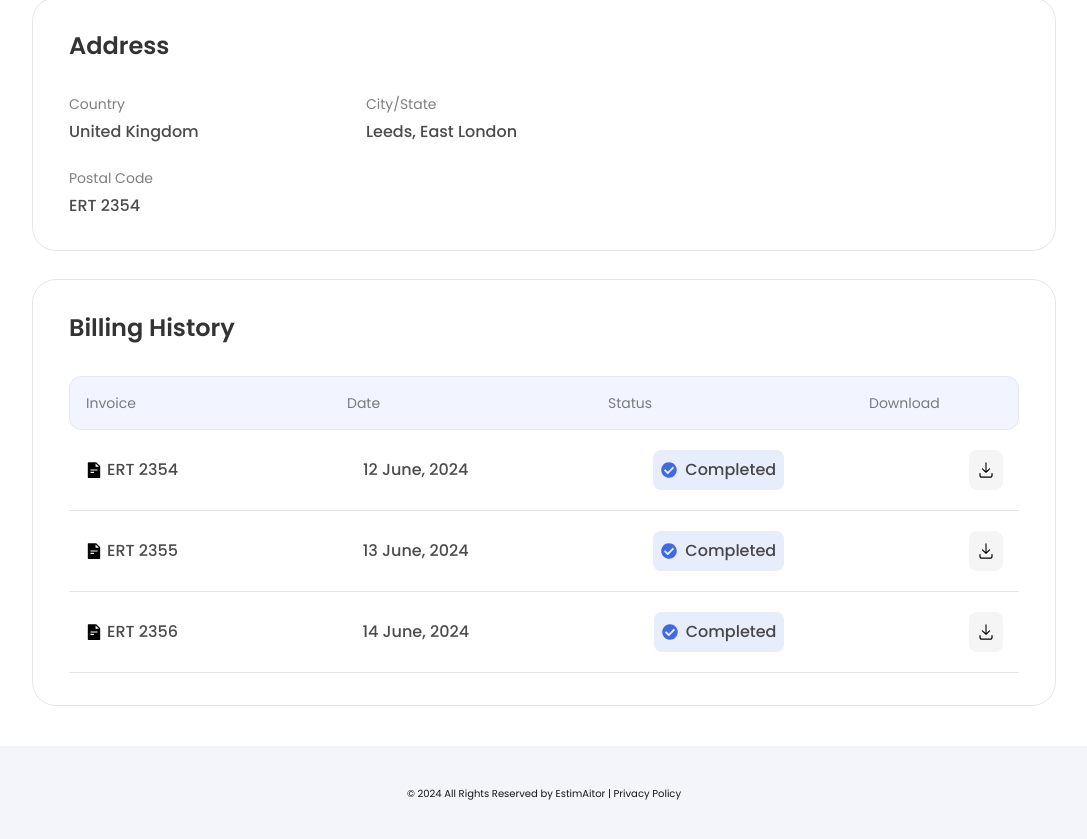
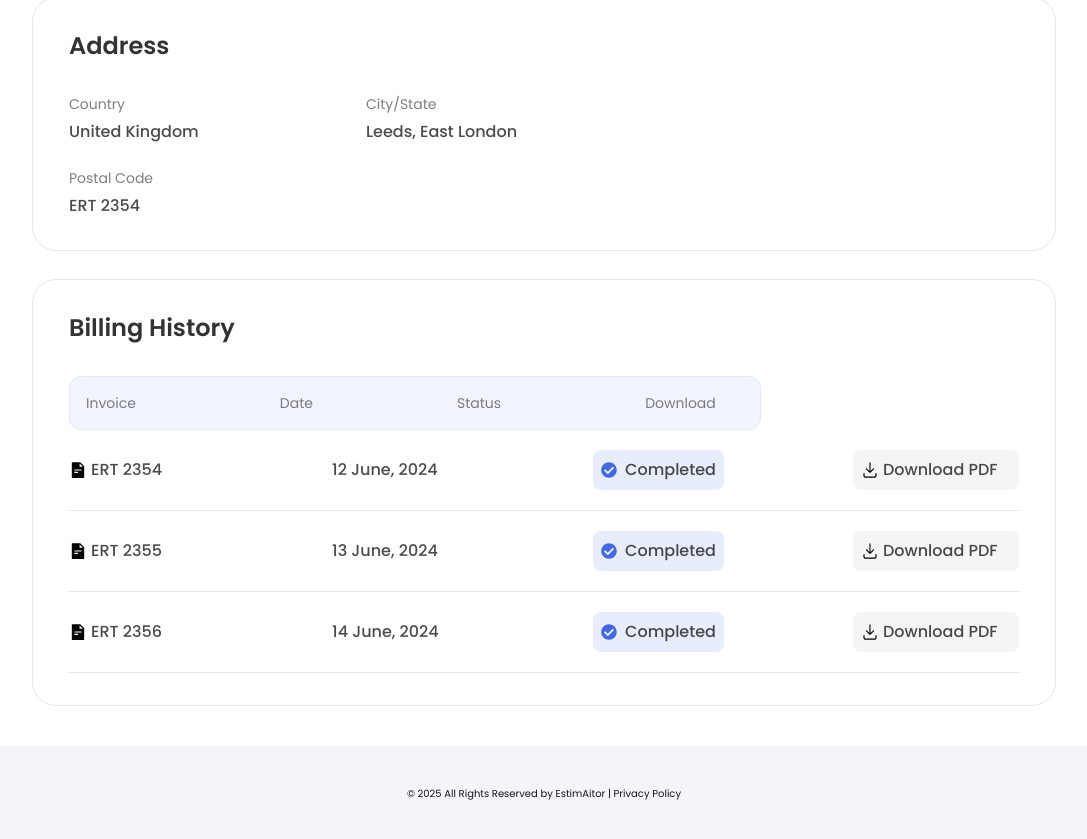
Before and after one commit to Rao-Hamza853/Estimaitor-ReactJS, a React (Vite) app: page /profile in a window 1280 px wide. Shown: the part 687-1526 px from the top of the page, without its empty margins (96-1183 px from the left). Built offline with nearby package versions, Linux system fonts and the light colour scheme; what tailwindcss-motion would draw is missing.

Commit message:
profile-page and bill-page modification

```diff
--- a/src/components/bill-navbar.jsx
+++ b/src/components/bill-navbar.jsx
@@ -7,7 +7,7 @@ import { Link } from "react-router";
 const BillNavbar = () => {
   return (
     <div className="flex items-center justify-between bg-[#f9fbff8f] fixed top-0 w-full px-6 h-16  backdrop-blur-sm z-30 md:px-10 lg:p-3 lg:px-16">
-      <img src={logo} alt="logo" className="w-32 h-auto md:w-48 lg:w-auto" />
+      <Link to="/"><img src={logo} alt="logo" className="w-32 h-auto md:w-48 lg:w-auto" /></Link>
 
       <div className="flex gap-2 xl:gap-4 items-center px-2 py-2">
         <div className="flex items-center gap-x-1.5 cursor-pointer relative group">
--- a/src/components/bills.jsx
+++ b/src/components/bills.jsx
@@ -126,7 +126,7 @@ const Bills = () => {
           </div>
         </div>
 
-        <div className="space-y-2 md:space-y-3 pb-14 lg:pb-20">
+        <div className="space-y-2 md:space-y-3 pb-5 md:pb-7 lg:pb-9">
           <div className="flex items-start justify-between">
             <p className="text-[22px] text-black opacity-70 font-[450] border-b border-[#E6EAF9] pb-4 mb-3 lg:mb-7">
               AVAILABLE PLANS
--- a/src/components/my-profile.jsx
+++ b/src/components/my-profile.jsx
@@ -73,29 +73,30 @@ const MyProfile = () => {
 
         <div className=" md:space-y- border rounded-3xl px-6 py-4 md:px-9 md:py-8">
           <h2 className="text-lg text-[#333333] font-semibold md:text-2xl mb-8">Billing History</h2>
-          <div className="grid grid-cols-4 gap-32 md:gap-56 lg:gap-32 2xl:gap-40 3xl:gap-44 p-4 bg-[#F2F5FF] border border-[#E5E8F2] rounded-xl ">
+          <div className="overflow-x-auto">
+            <div className="flex justify-between gap-x-32 md:gap-x-36 2xl:gap-x-64 3xl:gap-x-[17.7rem] p-4 w-fit bg-[#F2F5FF] border border-[#E5E8F2] rounded-xl ">
               <p className="text-sm text-black opacity-50">Invoice</p>
-            <p className="text-sm text-black opacity-50 hidden lg:block">Date</p>
-            <p className="text-sm text-black opacity-50 hidden md:block pl-0 md:pl-5 lg:pl-0">Status</p>
-            <p className="text-sm text-black opacity-50">Download</p>
+              <p className="text-sm text-black opacity-50">Date</p>
+              <p className="text-sm text-black opacity-50">Status</p>
+              <p className="text-sm text-black opacity-50 pr-24 -mr-14 lg:pr-7 lg:-mr-0 2xl:pr-9 2xl:-ml-2">Download</p>
             </div>
               {
                 billingHistory.map((item) => (
-                <div className="flex justify-between pl-3 pr-5 md:pr-6 xl:px-4 2xl:px-2 3xl:px-4 py-4 md:py-5 border-b">
+                  <div className="flex justify-between gap-x-12 md:gap-x-16 lg:gap-x-1 py-4 md:py-5 border-b">
                       <div className="flex items-center gap-1">
                         <AiFillFileText className="text-lg"/>
-                      <p className="text-base text-black opacity-70 font-medium">{item.inviceNo}</p>
+                        <p className="text-base text-black opacity-70 font-medium w-20">{item.inviceNo}</p>
                       </div>
-                    <div className="hidden lg:flex items-center">
-                      <p className="text-base text-black opacity-70 font-medium">{item.date}</p>
+                      <div className="flex items-center lg:ml-8">
+                        <p className="text-base text-black opacity-70 font-medium w-28">{item.date}</p>
                       </div>
-                    <div className="hidden md:flex items-center gap-2 bg-[#E8EDFB] py-2 px-2 rounded-lg">
+                      <div className="flex items-center gap-2 bg-[#E8EDFB] py-2 px-2 rounded-lg lg:ml-5">
                         <FaCheckCircle className=' text-[#4169E1]' />
                         <p className="text-base text-black opacity-70 font-medium">Completed</p>
                       </div>
                       <div className="flex items-center gap-1 bg-[#F5F5F5] py-2 px-2 rounded-lg cursor-pointer">
                         <RxDownload  className="text-lg"/>
-                      <p className="text-base text-black opacity-70 font-medium hidden 2xl:block">Download PDF</p>
+                        <p className="text-base text-black opacity-70 font-medium w-32">Download PDF</p>
                       </div>
                   </div>
 
@@ -103,7 +104,8 @@ const MyProfile = () => {
               }
           </div>
         </div>
-      <p className="text-[10px] text-[#17141F] text-center mt-7 md:mt-9 md:-mb-2 lg:mt-10 lg:-mb-6">© 2024 All Rights Reserved by EstimAitor  |  Privacy Policy</p>
+      </div>
+      <p className="text-[10px] text-[#17141F] text-center mt-7 md:mt-9 md:-mb-2 lg:mt-10 lg:-mb-6">© 2025 All Rights Reserved by EstimAitor  |  Privacy Policy</p>
     </div>
   )
 }
--- a/src/components/navbar.jsx
+++ b/src/components/navbar.jsx
@@ -14,7 +14,7 @@ const Navbar = () => {
   return (
     <div className="">
       <div className="flex items-center justify-between bg-[#f9fbff8f] fixed top-0 w-full px-6 h-16  backdrop-blur-sm z-30 lg:p-3 lg:px-16 ">
-        <img src={logo} alt="logo" className="w-32 h-auto md:w-48 lg:w-auto" />
+        <Link to="/"><img src={logo} alt="logo" className="w-32 h-auto md:w-48 lg:w-auto" /></Link>
         <ul className="hidden md:flex lg:flex lg:gap-5 xl:gap-14">
           <li>
             <a className="li-style" href="#hero">
--- a/src/components/profile-navbar.jsx
+++ b/src/components/profile-navbar.jsx
@@ -1,3 +1,4 @@
+import { Link } from "react-router";
 import logo from "../assets/img/logo.png";
 import profilePic from "../assets/img/profile-pic.png";
 import { FaAngleDown } from "react-icons/fa6";
@@ -5,19 +6,9 @@ import { FaAngleDown } from "react-icons/fa6";
 const ProfileNavbar = () => {
   return (
     <div className="flex items-center justify-between bg-[#f9fbff8f] fixed top-0 w-full px-6 h-16  backdrop-blur-sm z-30 md:px-10 lg:p-3 lg:px-16">
-      <img src={logo} alt="logo" className="w-32 h-auto md:w-48 lg:w-auto" />
+      <Link to="/"><img src={logo} alt="logo" className="w-32 h-auto md:w-48 lg:w-auto" /></Link>
 
       <div className="flex gap-2 xl:gap-4 items-center px-2 py-2">
-        {/* <div className="flex items-center gap-x-1.5 cursor-pointer relative group">
-          <RiBillFill className="text-[#333333] size-5 lg:size-7" />
-          <h2 className="text-lg text-[#333333] font-semibold hidden md:block">
-            Billing History
-          </h2>
-          <div className="absolute top-10 left-1/2 transform -translate-x-1/2 mb-2 hidden group-hover:block md:group-hover:hidden bg-gray-800 text-white text-sm rounded px-2 py-1">
-            Billing History
-          </div>
-        </div> */}
-        {/* <div className="w-[2px] h-5 bg-[#D9D9D9] rounded-xl opacity-70"></div> */}
         <div className="flex items-center gap-x-1.5 cursor-pointer relative group">
           <img src={profilePic} alt="profile-pic" className="size-8 lg:size-auto"/>
           <h2 className="text-lg text-[#333333] font-semibold hidden md:block">
```
Lines whose indentation alone changed are shown as unchanged.
